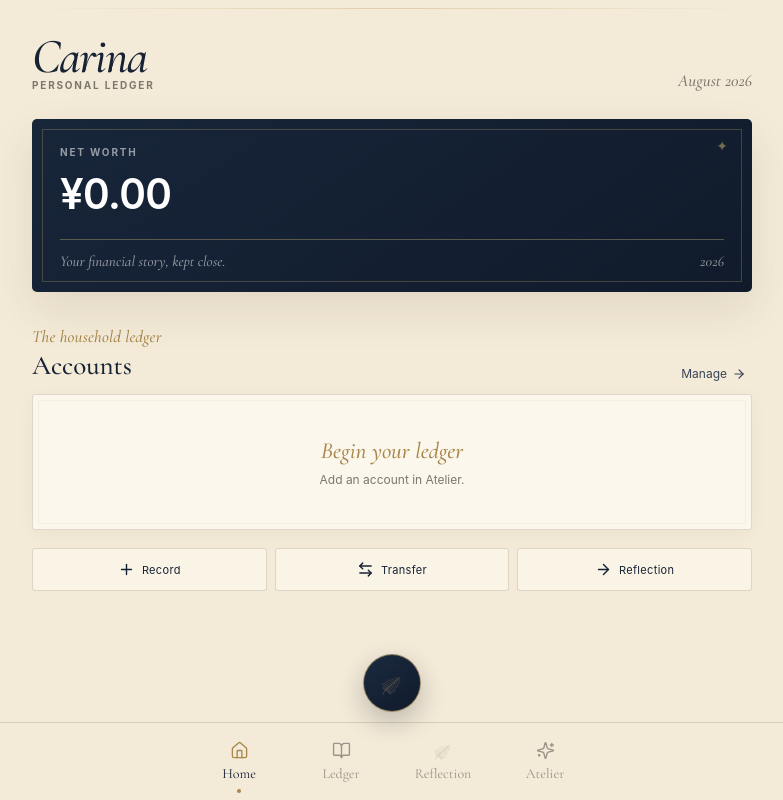
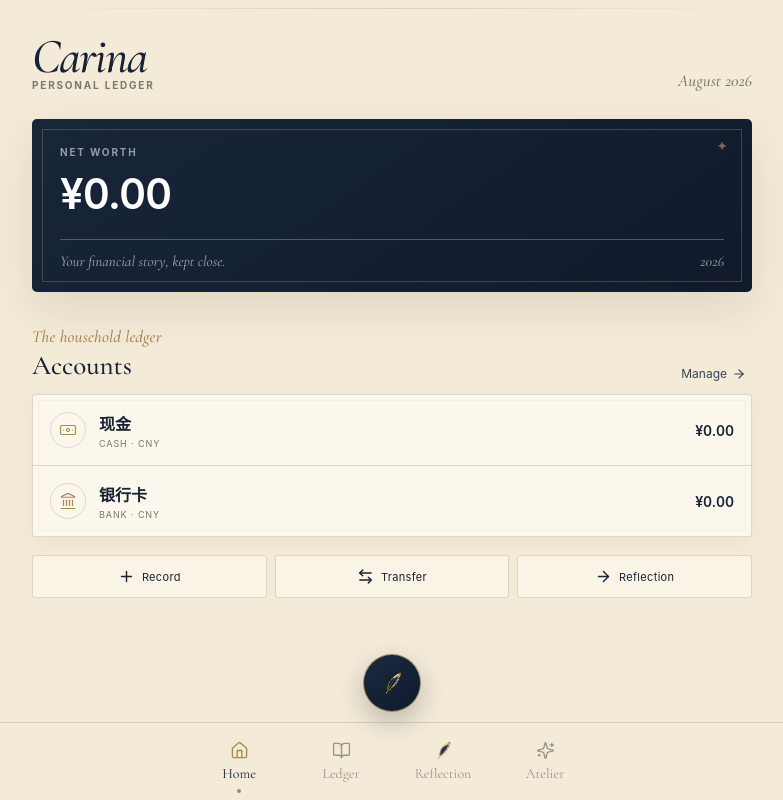
Before and after one commit to yvettezhou-lab/sb1-ujdefmx6, a React (Vite) app in the folder carina-final-test/: page / in a window 1280 px wide. Shown: the whole page, without its empty margins (248-1031 px from the left). Built offline with nearby package versions, Linux system fonts and the light colour scheme; a web font is replaced by a local one.

Commit message:
fix quill gold icon

```diff
--- a/carina-final-test/src/components/QuillIcon.tsx
+++ b/carina-final-test/src/components/QuillIcon.tsx
@@ -1,287 +1,28 @@
+import React from 'react';
+import quillGold from '../assets/quill-gold.png';
+
 type QuillIconProps = {
   size?: number;
   strokeWidth?: number;
   className?: string;
 };
 
-type Point = {
-  x: number;
-  y: number;
-};
-
-const P = (x: number, y: number): Point => ({ x, y });
-
-function cubicPoint(
-  t: number,
-  p0: Point,
-  p1: Point,
-  p2: Point,
-  p3: Point,
-): Point {
-  const u = 1 - t;
-  return P(
-    u * u * u * p0.x +
-      3 * u * u * t * p1.x +
-      3 * u * t * t * p2.x +
-      t * t * t * p3.x,
-    u * u * u * p0.y +
-      3 * u * u * t * p1.y +
-      3 * u * t * t * p2.y +
-      t * t * t * p3.y,
+export default function QuillIcon({
+  size = 24,
+  className,
+}: QuillIconProps) {
+  return (
+    <img
+      src={quillGold}
+      width={size}
+      height={size}
+      className={className}
+      alt=""
+      aria-hidden="true"
+      style={{
+        objectFit: 'contain',
+        display: 'block',
+      }}
+    />
   );
 }
-
-function shaft(t: number): Point {
-  return cubicPoint(
-    t,
-    P(11, 53),
-    P(15, 44),
-    P(30, 37),
-    P(53, 14),
-  );
-}
-
-function shaftTangent(t: number): Point {
-  const e = 0.002;
-  const a = shaft(Math.max(0, t - e));
-  const b = shaft(Math.min(1, t + e));
-  const dx = b.x - a.x;
-  const dy = b.y - a.y;
-  const length = Math.sqrt(dx * dx + dy * dy) || 1;
-  return P(dx / length, dy / length);
-}
-
-function lerp(a: Point, b: Point, amount: number): Point {
-  return P(
-    a.x + (b.x - a.x) * amount,
-    a.y + (b.y - a.y) * amount,
-  );
-}
-
-function makeFiber(
-  t: number,
-  side: 1 | -1,
-  baseLength: number,
-  phase: number,
-) {
-  const start = shaft(t);
-  const tangent = shaftTangent(t);
-  const normal = P(-tangent.y, tangent.x);
-
-  const envelope = Math.pow(
-    Math.sin(Math.PI * t),
-    side === 1 ? 0.58 : 0.68,
-  );
-
-  const variation =
-    0.92 +
-    0.10 * Math.sin(t * Math.PI * 7 + phase) +
-    0.05 * Math.sin(t * Math.PI * 13 + phase * 0.7);
-
-  const length = baseLength * envelope * variation;
-
-  const sweep =
-    0.20 +
-    0.14 * t +
-    0.045 * Math.sin(t * Math.PI * 5 + phase);
-
-  const curl =
-    0.34 * Math.sin(t * Math.PI * 3.5 + phase) +
-    0.10 * Math.sin(t * Math.PI * 7 + phase * 0.6);
-
-  const end = P(
-    start.x + normal.x * side * length - tangent.x * length * sweep,
-    start.y + normal.y * side * length - tangent.y * length * sweep,
-  );
-
-  const c1 = P(
-    start.x +
-      normal.x * side * length * 0.34 -
-      tangent.x * length * (sweep * 0.35) +
-      normal.x * side * curl,
-    start.y +
-      normal.y * side * length * 0.34 -
-      tangent.y * length * (sweep * 0.35) +
-      normal.y * side * curl,
-  );
-
-  const c2 = P(
-    start.x +
-      (end.x - start.x) * 0.72 -
-      tangent.x * length * 0.02 -
-      normal.x * side * curl,
-    start.y +
-      (end.y - start.y) * 0.72 -
-      tangent.y * length * 0.02 -
-      normal.y * side * curl,
-  );
-
-  return { start, c1, c2, end };
-}
-
-function leftFiber(t: number) {
-  return makeFiber(t, -1, 18.5, 0.4);
-}
-
-function rightFiber(t: number) {
-  return makeFiber(t, 1, 20.5, 1.7);
-}
-
-function pathFromCubic(
-  start: Point,
-  c1: Point,
-  c2: Point,
-  end: Point,
-): string {
-  return [
-    `M ${start.x.toFixed(2)} ${start.y.toFixed(2)}`,
-    `C ${c1.x.toFixed(2)} ${c1.y.toFixed(2)}`,
-    `${c2.x.toFixed(2)} ${c2.y.toFixed(2)}`,
-    `${end.x.toFixed(2)} ${end.y.toFixed(2)}`,
-  ].join(" ");
-}
-
-function buildBoundary(
-  points: Point[],
-  scallop = 0,
-): string {
-  if (points.length < 2) return "";
-
-  let d = `M ${points[0].x.toFixed(2)} ${points[0].y.toFixed(2)}`;
-
-  for (let i = 1; i < points.length; i += 1) {
-    const a = points[i - 1];
-    const b = points[i];
-    const mid = lerp(a, b, 0.5);
-
-    const control = P(
-      mid.x,
-      mid.y + scallop * (i % 2 === 0 ? 1 : -1),
-    );
-
-    d +=
-      ` Q ${control.x.toFixed(2)} ${control.y.toFixed(2)}` +
-      ` ${b.x.toFixed(2)} ${b.y.toFixed(2)}`;
-  }
-
-  return d;
-}
-
-export function QuillIcon({
-  size = 52,
-  strokeWidth = 1.65,
-  className = "",
-}: QuillIconProps) {
-  const scale = strokeWidth / 1.65;
-
-  const leftTs = [
-    0.11, 0.19, 0.27, 0.35, 0.43, 0.51,
-    0.59, 0.67, 0.74, 0.81, 0.88, 0.93,
-  ];
-
-  const rightTs = [
-    0.12, 0.20, 0.28, 0.36, 0.44, 0.52,
-    0.60, 0.68, 0.75, 0.82, 0.89, 0.94,
-  ];
-
-  const leftFibers = leftTs.map(leftFiber);
-  const rightFibers = rightTs.map(rightFiber);
-
-  const leftBoundary = leftFibers.map(
-    (fiber) => fiber.end,
-  );
-
-  const rightBoundary = rightFibers.map(
-    (fiber) => fiber.end,
-  );
-
-  return (
-    <svg
-      width={size}
-      height={size}
-      viewBox="0 0 64 64"
-      fill="none"
-      xmlns="http://www.w3.org/2000/svg"
-      className={className}
-      aria-hidden="true"
-    >
-      <path
-        d="M 11 53 C 15 44 30 37 53 14"
-        stroke="currentColor"
-        strokeWidth={0.70 * scale}
-        strokeLinecap="round"
-      />
-
-      {leftFibers.map((fiber, index) => (
-        <path
-          key={`left-${index}`}
-          d={pathFromCubic(
-            fiber.start,
-            fiber.c1,
-            fiber.c2,
-            fiber.end,
-          )}
-          stroke="currentColor"
-          strokeWidth={0.52 * scale}
-          strokeLinecap="round"
-          opacity="0.92"
-        />
-      ))}
-
-      {rightFibers.map((fiber, index) => (
-        <path
-          key={`right-${index}`}
-          d={pathFromCubic(
-            fiber.start,
-            fiber.c1,
-            fiber.c2,
-            fiber.end,
-          )}
-          stroke="currentColor"
-          strokeWidth={0.52 * scale}
-          strokeLinecap="round"
-          opacity="0.92"
-        />
-      ))}
-
-      <path
-        d={buildBoundary(leftBoundary, 0.26)}
-        stroke="currentColor"
-        strokeWidth={0.28 * scale}
-        strokeLinecap="round"
-        opacity="0.40"
-      />
-
-      <path
-        d={buildBoundary(rightBoundary, 0.32)}
-        stroke="currentColor"
-        strokeWidth={0.30 * scale}
-        strokeLinecap="round"
-        opacity="0.46"
-      />
-
-      <path
-        d="M 11 53 C 8 55 6.5 57.8 6.2 60.5"
-        stroke="currentColor"
-        strokeWidth={0.76 * scale}
-        strokeLinecap="round"
-      />
-
-      <circle
-        cx="5.5"
-        cy="61.2"
-        r="0.48"
-        fill="currentColor"
-      />
-
-      <circle
-        cx="8"
-        cy="58.8"
-        r="0.25"
-        fill="currentColor"
-      />
-    </svg>
-  );
-}
-
-export default QuillIcon;
```
Also changed, not shown: carina-final-test/src/assets/quill-gold.png (added).
